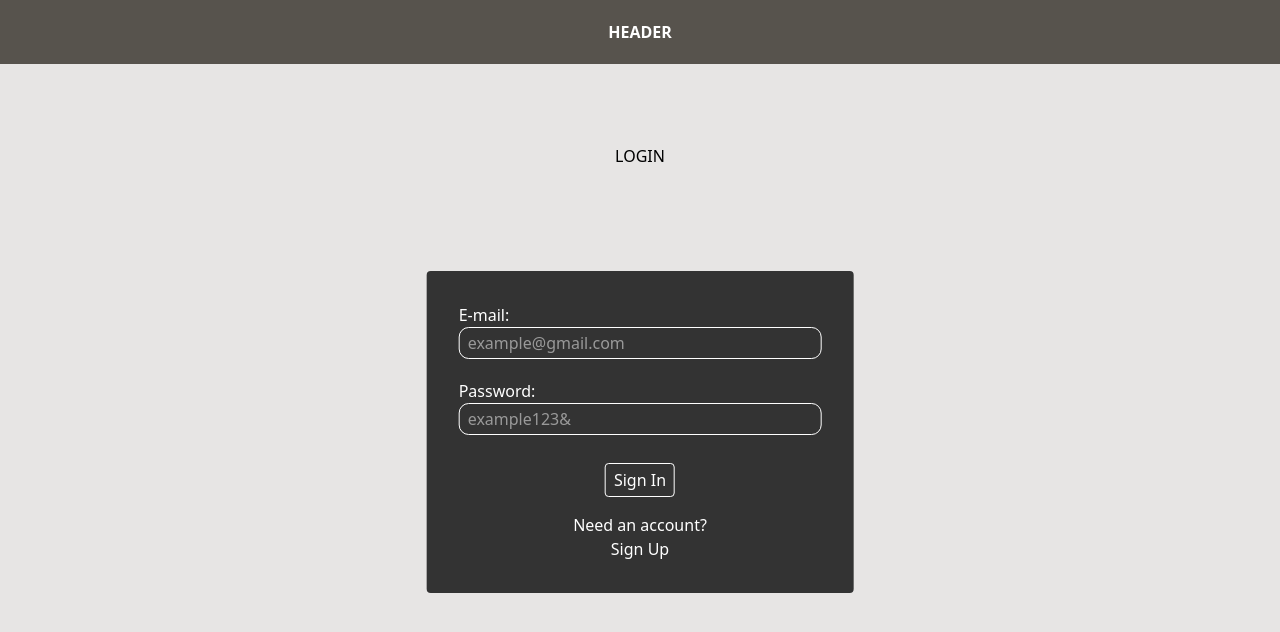
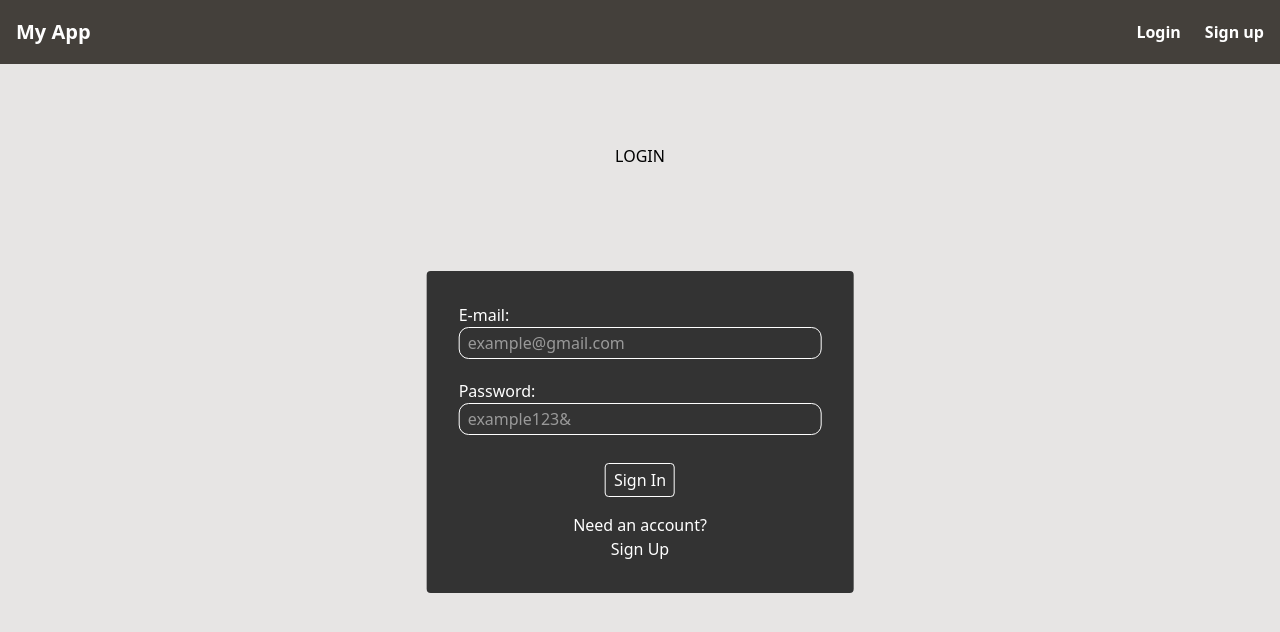
Before and after one commit to mts-ml/mern, a React (Vite) app in the folder client/: page / in a window 1280 px wide. Shown: the top 632 px of the page. Built offline with nearby package versions, Linux system fonts and the light colour scheme; no server answers.

Commit message:
Add content

```diff
--- a/client/src/components/Header.tsx
+++ b/client/src/components/Header.tsx
@@ -1,10 +1,54 @@
+import { Link, NavLink } from "react-router-dom"
+import { LogoutButton } from "./LogoutButton";
+import { useContext } from "react";
+import { AuthContext } from "../Context/AuthProvider";
+
+
 export const Header: React.FC = () => {
+    const { auth } = useContext(AuthContext)
+
+    const navLinkClass = ({ isActive }: { isActive: boolean }) =>
+        isActive
+            ? "relative after:content-[''] after:absolute after:left-0 after:bottom-[-5px] after:h-[1px] after:w-full after:bg-white after:opacity-100 after:scale-x-100 after:transition-all"
+            : "relative hover:text-gray-300 transition-colors";
+
+
     return (
-        <header className="flex items-center justify-center bg-stone-600 text-white font-semibold h-16">
-            <nav>
-                <h1>HEADER</h1>
+        <header className="bg-stone-700 text-white">
+            <nav className="container mx-auto flex items-center justify-between h-16 px-4">
+                <h1 className="text-xl font-bold">
+                    <Link to="/">My App</Link>
+                </h1>
+
+                <ul className="flex space-x-6 font-semibold">
+                    <li>
+                        <NavLink to="/login" className={navLinkClass}>
+                            Login
+                        </NavLink>
+                    </li>
+
+                    <li>
+                        <NavLink to="/register" className={navLinkClass}>
+                            Sign up
+                        </NavLink>
+                    </li>
+
+                    {/* Private */}
+                    {auth.accessToken &&
+                        <>
+                            <li>
+                                <NavLink to="/lounge" className={navLinkClass}>
+                                    Lounge
+                                </NavLink>
+                            </li>
+
+                            <li>
+                                <LogoutButton />
+                            </li>
+                        </>
+                    }
+                </ul>
             </nav>
-
         </header>
     )
 }
```
